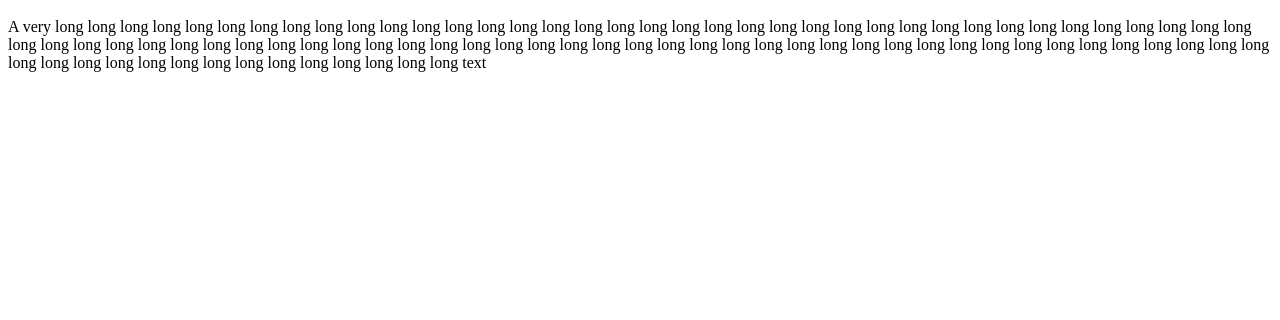
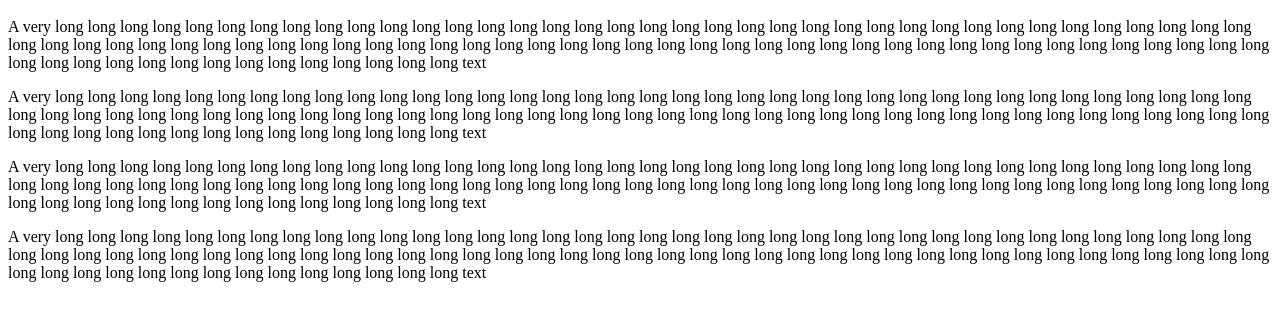
Before and after one commit to Innoractive/commalertmobile, a plain HTML site: page test.html in a window 1280 px wide. Shown: the part 48-368 px from the top of the page. Drawn offline with Linux system fonts and the light colour scheme.

Commit message:
Update test.html

```diff
--- a/test.html
+++ b/test.html
@@ -3,4 +3,14 @@
   <p>A very long long long long long long long long long long long long long long long long long long long long long long long long long long long long long long long long long long long
   long long long long long long long long long long long long long long long long long long long long long long long long long long long
   long long long long long long long long long long long long long long long long long long long long long long long long long long long long text</p>
+    <p>A very long long long long long long long long long long long long long long long long long long long long long long long long long long long long long long long long long long long
+  long long long long long long long long long long long long long long long long long long long long long long long long long long long
+  long long long long long long long long long long long long long long long long long long long long long long long long long long long long text</p>
+    <p>A very long long long long long long long long long long long long long long long long long long long long long long long long long long long long long long long long long long long
+  long long long long long long long long long long long long long long long long long long long long long long long long long long long
+  long long long long long long long long long long long long long long long long long long long long long long long long long long long long text</p>
+    <p>A very long long long long long long long long long long long long long long long long long long long long long long long long long long long long long long long long long long long
+  long long long long long long long long long long long long long long long long long long long long long long long long long long long
+  long long long long long long long long long long long long long long long long long long long long long long long long long long long long text</p>
+
 </html>
```
